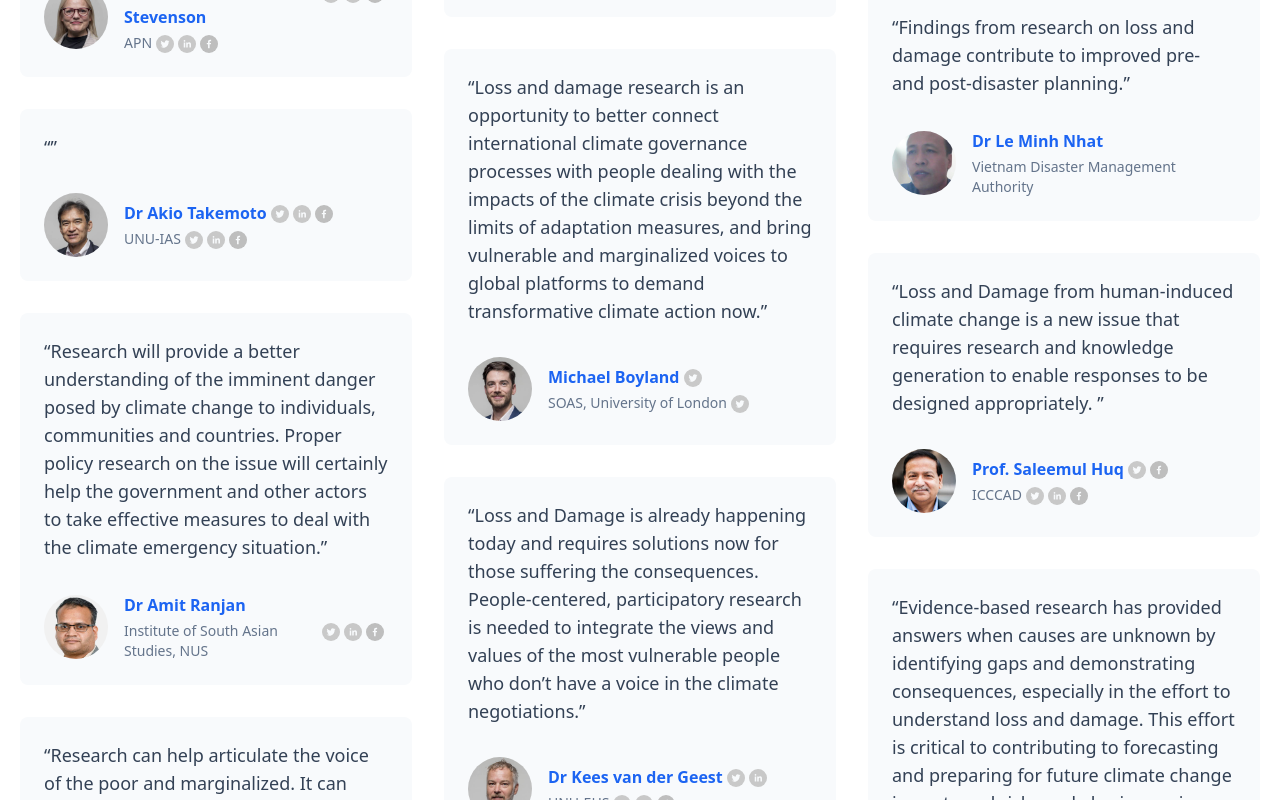
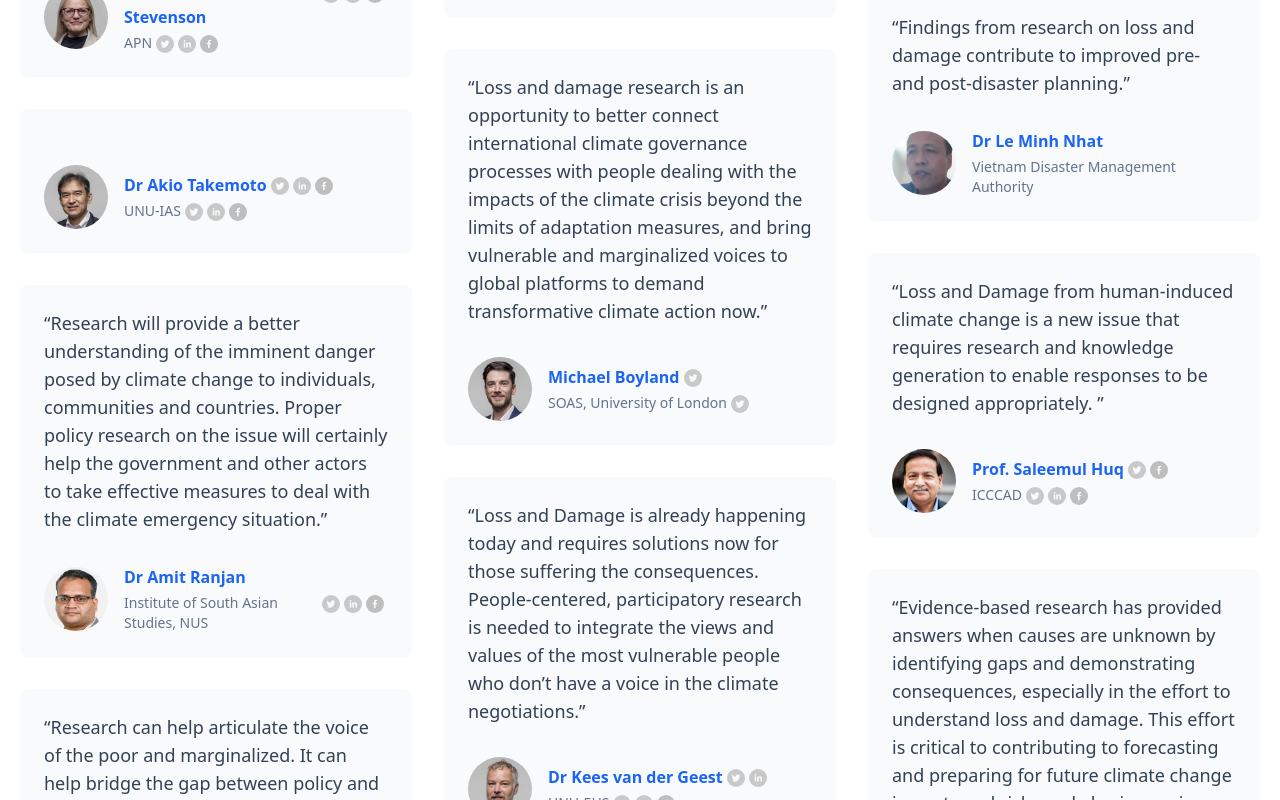
Before and after one commit to APN-ComDev/caf, a Next.js app: page / in a window 1280 px wide. Shown: the part 3220-4020 px from the top of the page. Built offline with nearby package versions, Linux system fonts and the light colour scheme; what tailwindcss-font-inter would draw is missing.

Commit message:
Remove quotes around chapter title.
Otherwise, a pair of quotes show up even if there's no chapter.

```diff
--- a/components/index/AuthorCard.js
+++ b/components/index/AuthorCard.js
@@ -13,7 +13,7 @@ export default function AuthorCard({ props }) {
                     </blockquote>
                     :
                     <p className="mb-6 text-slate-700 dark:text-slate-300 text-lg">
-                        “{props.chapter}”
+                        {props.chapter}
                     </p>
                 }
                 <figcaption className="flex items-center space-x-4 pt-2">
```
